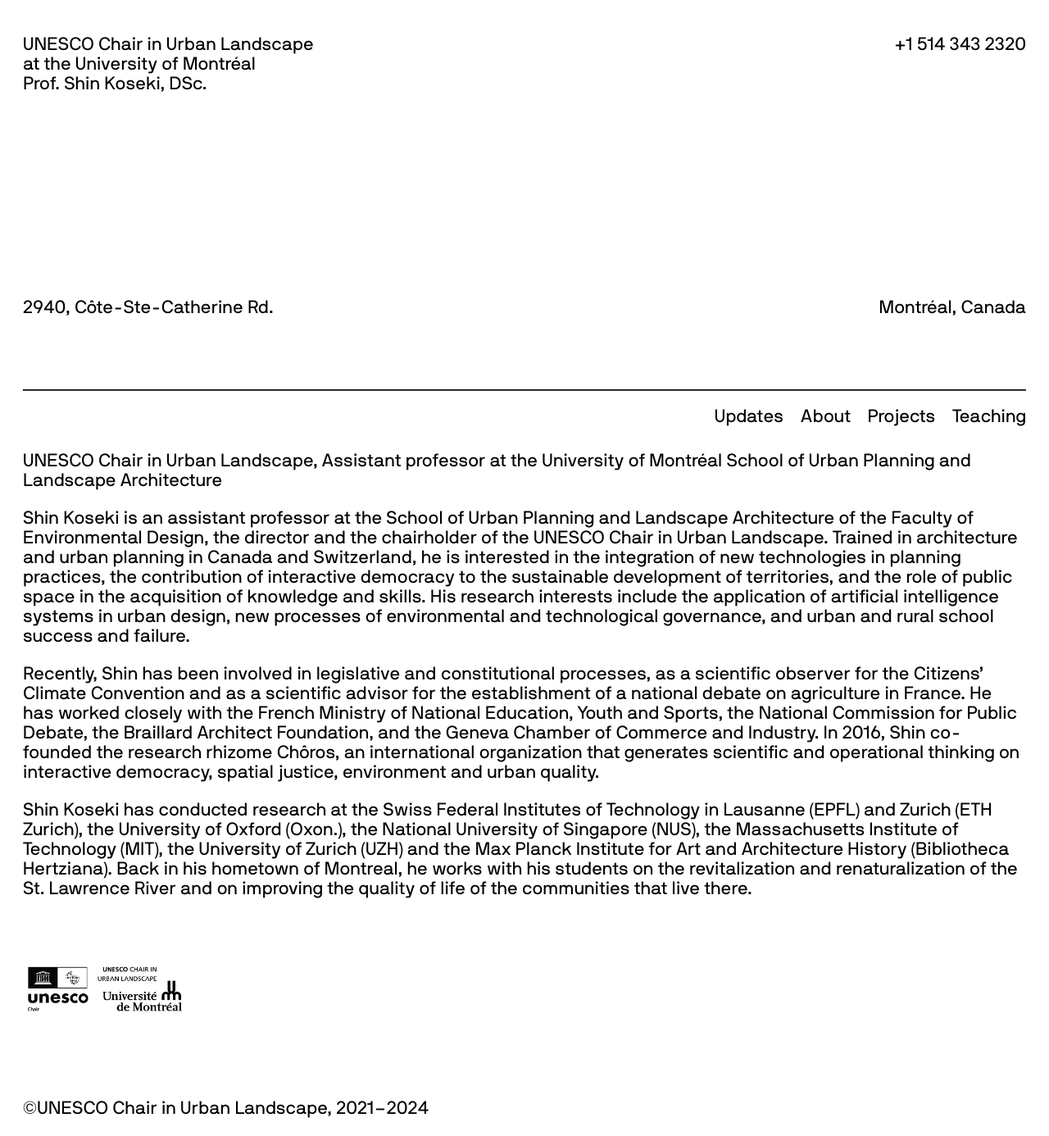
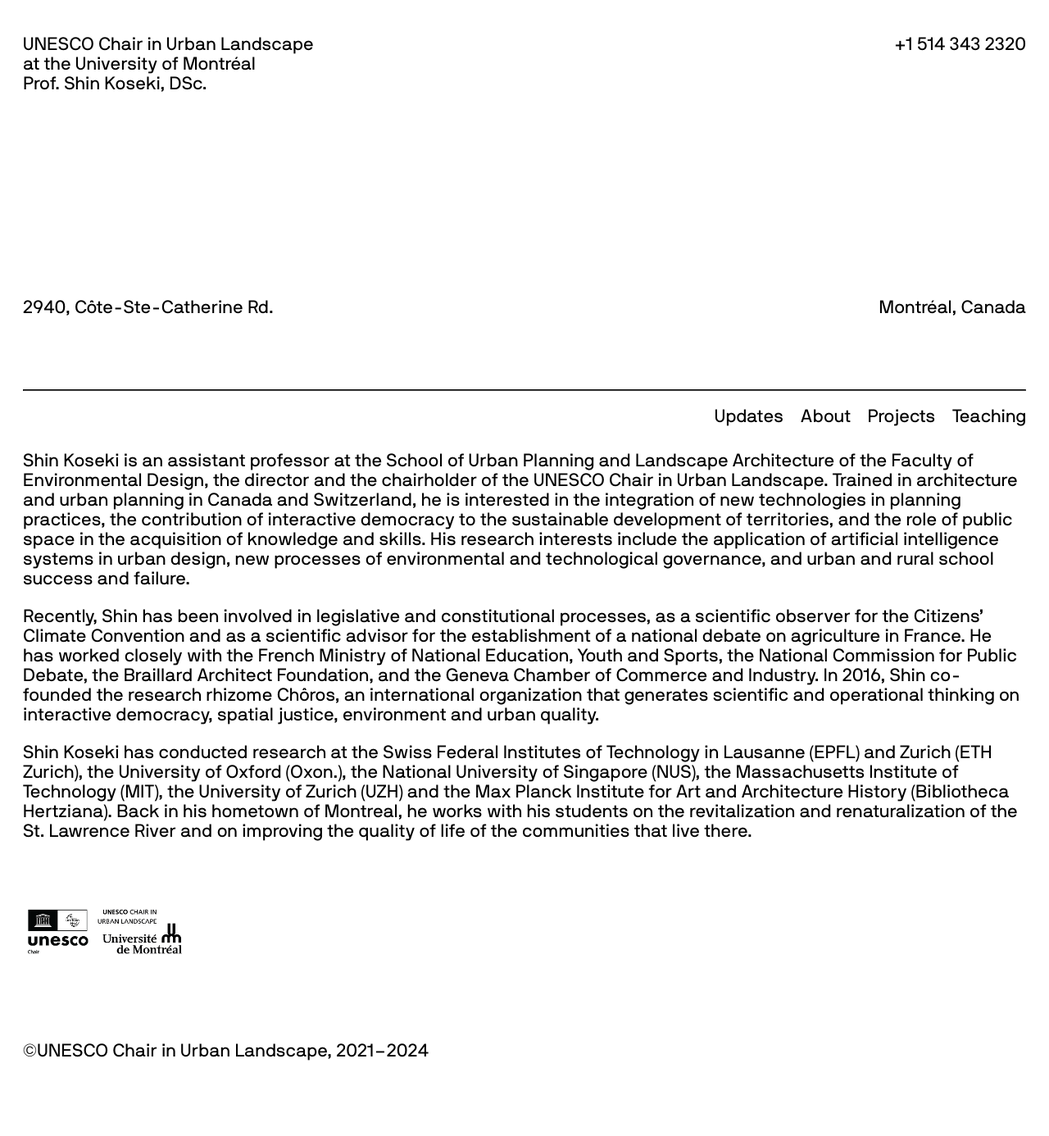
Before and after one commit to CUPUM/cupum.github.io, a Jekyll site: the page built from _team/shin_koseki.md, in a window 1280 px wide. Shown: the whole page at 82% size. Built offline with Jekyll 4.4.1, drawn with Linux system fonts in a browser that asks for light colours; after the commit the page ends 1316 px from its top, so only the background shows below that.

Commit message:
Removing first sentence bio

```diff
--- a/_team/shin_koseki.md
+++ b/_team/shin_koseki.md
@@ -8,8 +8,6 @@
 img_credit:
 alt:
 ---
-UNESCO Chair in Urban Landscape, Assistant professor at the University of Montréal School of Urban Planning and Landscape Architecture
-
 Shin Koseki is an assistant professor at the School of Urban Planning and Landscape Architecture of the Faculty of Environmental Design, the director and the chairholder of the UNESCO Chair in Urban Landscape. Trained in architecture and urban planning in Canada and Switzerland, he is interested in the integration of new technologies in planning practices, the contribution of interactive democracy to the sustainable development of territories, and the role of public space in the acquisition of knowledge and skills. His research interests include the application of artificial intelligence systems in urban design, new processes of environmental and technological governance, and urban and rural school success and failure.
 
 Recently, Shin has been involved in legislative and constitutional processes, as a scientific observer for the Citizens’ Climate Convention and as a scientific advisor for the establishment of a national debate on agriculture in France. He has worked closely with the French Ministry of National Education, Youth and Sports, the National Commission for Public Debate, the Braillard Architect Foundation, and the Geneva Chamber of Commerce and Industry. In 2016, Shin co-founded the research rhizome Chôros, an international organization that generates scientific and operational thinking on interactive democracy, spatial justice, environment and urban quality.
```
